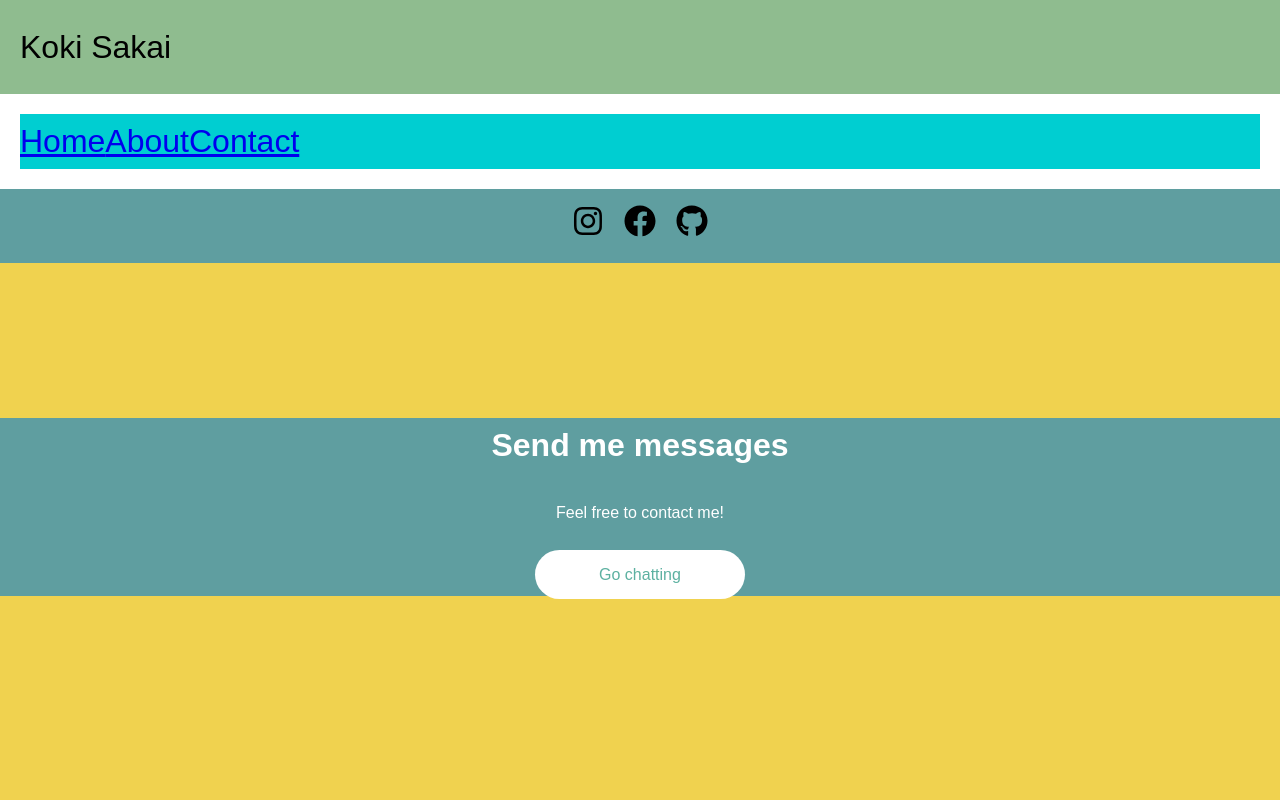
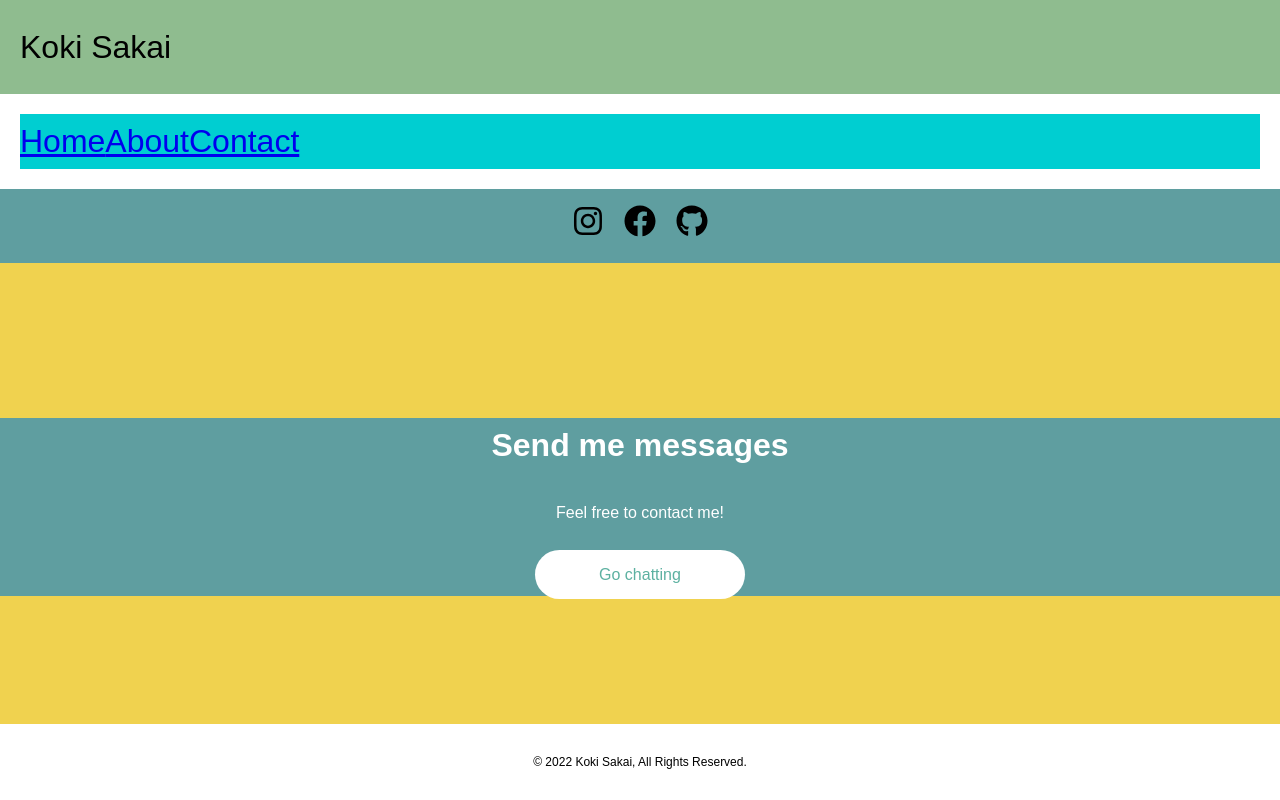
Before and after one commit to likuor/Portfolio, a React (Create React App) app: page /Contact in a window 1280 px wide. Shown: the top 800 px of the page. Built offline with nearby package versions, Linux system fonts and the light colour scheme.

Commit message:
Created footer. Separated contact page from App

```diff
--- a/src/App.css
+++ b/src/App.css
@@ -127,3 +127,10 @@ nav {
   background: #fff;
   color: #5db1a1;
 }
+
+/* footer */
+h6 {
+  font-size: 12px;
+  text-align: center;
+  font-weight: lighter;
+}
--- a/src/App.js
+++ b/src/App.js
@@ -1,6 +1,7 @@
 import { BrowserRouter as Router, Routes, Route } from 'react-router-dom';
 import './App.css';
 import { Header } from './components/Header';
+import Footer from './components/Footer';
 import NavBar from './components/NavBar/NavBar';
 import SocialMedias from './components/SocialMedias';
 
@@ -21,8 +22,7 @@ function App() {
           <Route path='/Contact' element={<Contact />} />
         </Routes>
       </Router>
-
-      <Contact />
+      <Footer />
     </>
   );
 }
--- /dev/null
+++ b/src/components/Footer.jsx
@@ -0,0 +1,13 @@
+import React from 'react';
+
+const Footer = () => {
+  return (
+    <footer>
+      <div id='whole-wrapper'>
+        <h6>© 2022 Koki Sakai, All Rights Reserved.</h6>
+      </div>
+    </footer>
+  );
+};
+
+export default Footer;
```
